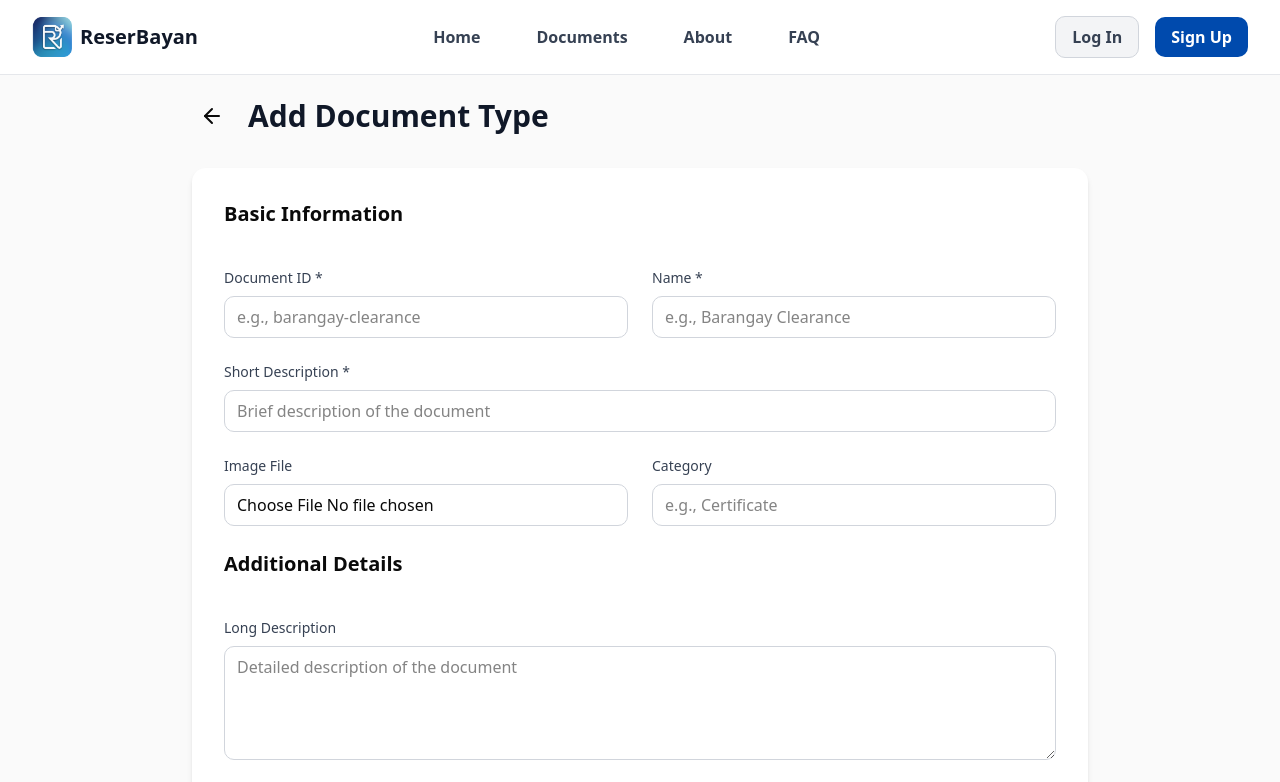
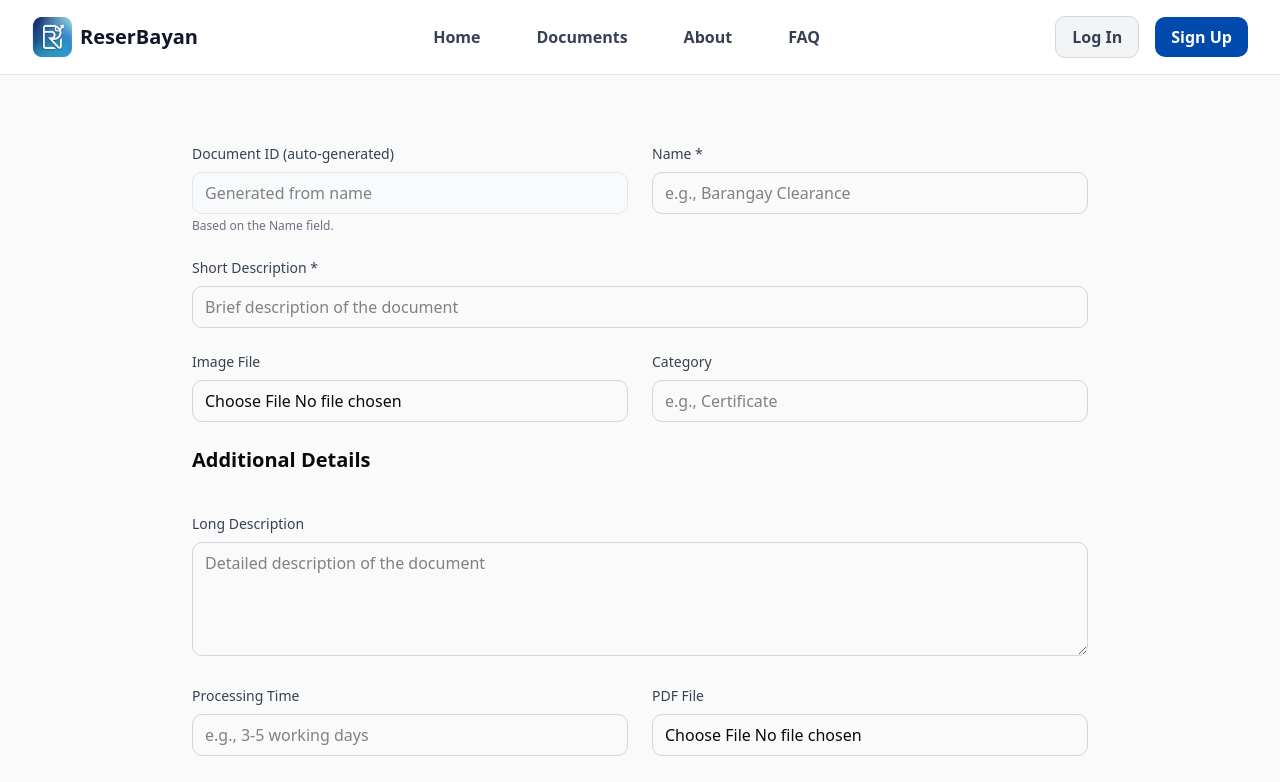
Before and after one commit to EmmanJay/reserbayan, a Next.js app in the folder frontend/: page /superadmin/documents/add in a window 1280 px wide. Shown: the top 782 px of the page. Built offline with nearby package versions, Linux system fonts and the light colour scheme.

Commit message:
refactor(reserbayan): change documentId to be automatic

```diff
--- a/frontend/src/app/superadmin/documents/add/page.js
+++ b/frontend/src/app/superadmin/documents/add/page.js
@@ -8,7 +8,6 @@ import Link from 'next/link';
 export default function AddDocumentPage() {
   const router = useRouter();
   const [formData, setFormData] = useState({
-    id: '',
     name: '',
     shortDescription: '',
     imagePath: '',
@@ -21,6 +20,7 @@ export default function AddDocumentPage() {
       uses: []
     }
   });
+  const [generatedId, setGeneratedId] = useState('');
   const [loading, setLoading] = useState(false);
   const [requirementsText, setRequirementsText] = useState('');
   const [usesText, setUsesText] = useState('');
@@ -69,6 +69,7 @@ export default function AddDocumentPage() {
 
       const submitData = {
         ...formData,
+        id: generatedId,
         imagePath,
         details: {
           ...formData.details,
@@ -113,6 +114,15 @@ export default function AddDocumentPage() {
         ...prev,
         [name]: value
       }));
+      if (name === 'name') {
+        const slug = value
+          .toLowerCase()
+          .trim()
+          .replace(/[^a-z0-9\s-]/g, '')
+          .replace(/\s+/g, '-')
+          .replace(/-+/g, '-');
+        setGeneratedId(slug);
+      }
     }
   };
 
@@ -124,33 +134,23 @@ export default function AddDocumentPage() {
           <Link
             href="/superadmin/documents"
             className="p-2 rounded-lg hover:bg-gray-100 transition-colors"
-          >
-            <ArrowLeft size={24} />
-          </Link>
-          <h1 className="text-3xl font-bold text-gray-900">Add Document Type</h1>
-        </div>
-
-        {/* Form */}
-        <form onSubmit={handleSubmit} className="bg-white rounded-xl shadow-md p-8">
-          <div className="grid grid-cols-1 md:grid-cols-2 gap-6">
-            {/* Basic Info */}
-            <div className="md:col-span-2">
-              <h2 className="text-xl font-semibold mb-4">Basic Information</h2>
-            </div>
-
-            <div>
+          />
+          </div>
+          <form onSubmit={handleSubmit}>
+            <div className="grid grid-cols-1 md:grid-cols-2 gap-6">
+          {/* Auto-generated ID preview */}
+          <div>
               <label className="block text-sm font-medium text-gray-700 mb-2">
-                Document ID *
+                Document ID (auto-generated)
               </label>
               <input
                 type="text"
-                name="id"
-                value={formData.id}
-                onChange={handleChange}
-                required
-                className="w-full px-3 py-2 border border-gray-300 rounded-lg focus:outline-none focus:ring-2 focus:ring-blue-500"
-                placeholder="e.g., barangay-clearance"
+                value={generatedId}
+                disabled
+                className="w-full px-3 py-2 border border-gray-200 bg-gray-50 rounded-lg"
+                placeholder="Generated from name"
               />
+              <p className="mt-1 text-xs text-gray-500">Based on the Name field.</p>
             </div>
 
             <div>
--- a/frontend/src/app/superadmin/documents/edit/[id]/page.js
+++ b/frontend/src/app/superadmin/documents/edit/[id]/page.js
@@ -11,7 +11,6 @@ export default function EditDocumentPage() {
   const id = params.id;
 
   const [formData, setFormData] = useState({
-    id: '',
     name: '',
     shortDescription: '',
     imagePath: '',
@@ -24,6 +23,7 @@ export default function EditDocumentPage() {
       uses: []
     }
   });
+  const [generatedId, setGeneratedId] = useState('');
   const [loading, setLoading] = useState(false);
   const [fetchLoading, setFetchLoading] = useState(true);
   const [requirementsText, setRequirementsText] = useState('');
@@ -64,7 +64,6 @@ export default function EditDocumentPage() {
       const data = await response.json();
 
       setFormData({
-        id: data.id || '',
         name: data.name || '',
         shortDescription: data.shortDescription || '',
         imagePath: data.imagePath || '',
@@ -77,6 +76,13 @@ export default function EditDocumentPage() {
           uses: data.details?.uses || []
         }
       });
+      const initialSlug = (data.name || '')
+        .toLowerCase()
+        .trim()
+        .replace(/[^a-z0-9\s-]/g, '')
+        .replace(/\s+/g, '-')
+        .replace(/-+/g, '-');
+      setGeneratedId(initialSlug);
 
       setRequirementsText((data.details?.requirements || []).join('\n'));
       setUsesText((data.details?.uses || []).join('\n'));
@@ -113,6 +119,7 @@ export default function EditDocumentPage() {
 
       const submitData = {
         ...formData,
+        id: generatedId,
         imagePath,
         details: {
           ...formData.details,
@@ -157,6 +164,15 @@ export default function EditDocumentPage() {
         ...prev,
         [name]: value
       }));
+      if (name === 'name') {
+        const slug = value
+          .toLowerCase()
+          .trim()
+          .replace(/[^a-z0-9\s-]/g, '')
+          .replace(/\s+/g, '-')
+          .replace(/-+/g, '-');
+        setGeneratedId(slug);
+      }
     }
   };
 
@@ -193,19 +209,19 @@ export default function EditDocumentPage() {
               <h2 className="text-xl font-semibold mb-4">Basic Information</h2>
             </div>
 
+            {/* Auto-generated ID preview */}
             <div>
               <label className="block text-sm font-medium text-gray-700 mb-2">
-                Document ID *
+                Document ID (auto-generated)
               </label>
               <input
                 type="text"
-                name="id"
-                value={formData.id}
-                onChange={handleChange}
-                required
-                className="w-full px-3 py-2 border border-gray-300 rounded-lg focus:outline-none focus:ring-2 focus:ring-blue-500"
-                placeholder="e.g., barangay-clearance"
+                value={generatedId}
+                disabled
+                className="w-full px-3 py-2 border border-gray-200 bg-gray-50 rounded-lg"
+                placeholder="Generated from name"
               />
+              <p className="mt-1 text-xs text-gray-500">Based on the Name field.</p>
             </div>
 
             <div>
```
